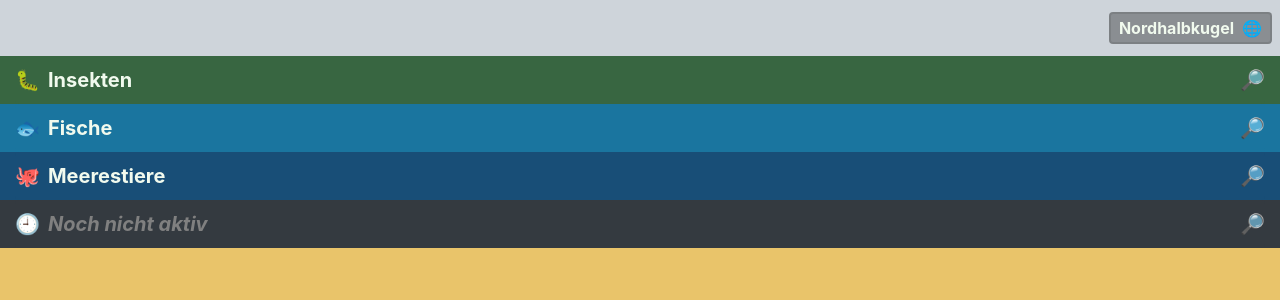
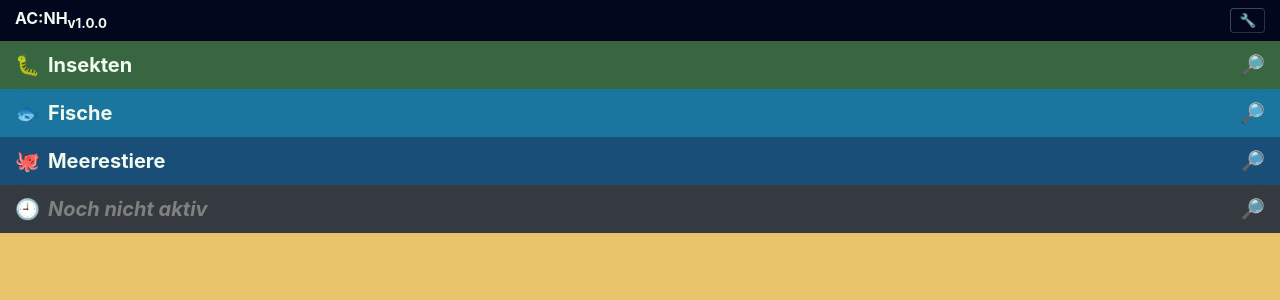
Before and after one commit to algoristic/acnh, a React (Create React App) app: page / in a window 1280 px wide. Shown: the top 300 px of the page. Built offline with nearby package versions, Linux system fonts and the light colour scheme.

Commit message:
Implement settings-bar

```diff
--- a/src/components/Animal.js
+++ b/src/components/Animal.js
@@ -2,13 +2,13 @@
 
 import Hemisphere from '../context/Hemisphere'
 
-export default ({ animal, color }) => {
+export default ({ animal, colors:{ header } }) => {
     return (
         <Hemisphere.Consumer>
         {({ hemisphere }) => {
             return (
                 <div className='animal-wrapper col-12 col-md-6 col-lg-4'>
-                    <section className='animal' style={{ background: color }}>
+                    <section className='animal' style={{ background: header }}>
                         <header className='animal-header'>
                             <span className='animal-name'>{animal.name}</span>
                             <span className='animal-value'>({animal.value}&nbsp;Sternis)</span>
--- a/src/components/Panel.css
+++ b/src/components/Panel.css
@@ -1,6 +1,5 @@
 .panel {
     color: white;
-    /*border-radius: var(--panel-border-radius);*/
     border-width: 0;
     border-style: solid;
     margin: 0 auto;
@@ -30,7 +29,6 @@
 }
 .panel .panel-body {
     border-radius: var(--panel-border-radius);
-    background: rgba(255, 255, 255, .33);
 }
 .panel.collapsed .panel-body {
     display: none;
--- a/src/components/Panel.js
+++ b/src/components/Panel.js
@@ -44,8 +44,8 @@
                         { collapsed ? '🔎' : '...' }
                     </span>
                 </header>
-                <main className='panel-body row'>
-                    { !collapsed && animals().map((animal) => <Animal key={++index} animal={animal} color={colors.body} />) }
+                <main className='panel-body row' style={{ background: '#03071e' }}>
+                    { !collapsed && animals().map((animal) => <Animal key={++index} animal={animal} colors={colors} />) }
                 </main>
             </article>
         );
--- a/src/components/SettingsBar.css
+++ b/src/components/SettingsBar.css
@@ -1,22 +1,29 @@
+.settings-bar-wrapper.settings-collapse .settings-bar-content {
+    display: none;
+}
+.settings-bar-wrapper {
+    background: #03071e;
+    color: #f1faee;
+}
 .settings-bar {
-    background: #ced4da;
-    color: #f1faee;
     font-weight: bold;
     display: flex;
+    justify-content: space-between;
+    padding-top: .5rem;
+    padding-bottom: .5rem;
+}
+.settings-bar .menu-toggle {
+    cursor: pointer;
+    background: rgba(0, 0, 0, 0);
+    border-radius: var(--panel-border-radius);
+    padding: .25rem .5rem;
+    font-weight: bold;
+    color: inherit;
+    border-width: 1px;
+    border-color: rgba(255, 255, 255, .25);
+}
+.settings-bar-wrapper .settings-bar-content {
+    display: flex;
     justify-content: flex-end;
-    padding: .75rem .5rem;
+    padding-bottom: .5rem;
 }
-.hemisphere-toggle {
-    border-radius: var(--panel-border-radius);
-    background: rgba(0, 0, 0, .33);
-    border: .15rem solid rgba(0, 0, 0, .1);
-    padding: .25rem .5rem;
-    cursor: pointer;
-}
-.hemisphere-toggle:active {
-    background: rgba(0, 0, 0, .5);
-}
-
-.hemisphere-toggle .hemisphere-name {
-    margin-right: .5rem;
-}
--- a/src/components/SettingsBar.js
+++ b/src/components/SettingsBar.js
@@ -1,33 +1,52 @@
-import './SettingsBar.css'
+import { Component } from 'react'
 
 import Hemisphere from '../context/Hemisphere'
 
-const Toggle = ({ click, text, icon }) => {
-    return (
-        <a className='hemisphere-toggle' onClick={() => click()}>
-            <span className='hemisphere-name'>{ text }</span>
-            <span className='hemisphere-icon'>{ icon }</span>
-        </a>
-    );
+import Toggle from './Toggle'
+
+import './SettingsBar.css'
+
+export default class SettingsBar extends Component {
+    constructor(props) {
+        super(props);
+        this.state = {
+            collapsed: true
+        };
+        this.toggle = this.toggle.bind(this);
+    }
+
+    toggle() {
+        this.setState({
+            collapsed: !this.state.collapsed
+        });
+    }
+
+    render() {
+        const north = 'northernHemisphere';
+        const south = 'southernHemisphere';
+        const { collapsed } = this.state;
+        return (
+            <div className={'settings-bar-wrapper' + (collapsed ? ' settings-collapse' : '')}>
+                <div className='settings-bar container-fluid'>
+                    <span className='app-name'>AC:NH<sub>v1.0.0</sub></span>
+                    <button className='menu-toggle' onClick={this.toggle}>
+                        <span className='toggle-icon'>🔧</span>
+                    </button>
+                </div>
+                <div className='settings-bar-content container-fluid'>
+                    <Hemisphere.Consumer>
+                    {({ hemisphere, change }) => {
+                        let result;
+                        if(hemisphere === north) {
+                            result = <Toggle click={() => change(south)} text='Nordhalbkugel' icon={'🌏'} />;
+                        } else {
+                            result = <Toggle click={() => change(north)} text='Südhalbkugel' icon={'🌍'} />
+                        }
+                        return result;
+                    }}
+                    </Hemisphere.Consumer>
+                </div>
+            </div>
+        );
+    }
 }
-
-export default () => {
-    const north = 'northernHemisphere';
-    const south = 'southernHemisphere';
-    return (
-        <Hemisphere.Consumer>
-        {({ hemisphere, change }) => {
-            return (
-                <div className='settings-bar'>
-                {
-                    hemisphere === north && <Toggle click={() => change(south)} text='Nordhalbkugel' icon={'🌐'} />
-                }
-                {
-                    hemisphere === south && <Toggle click={() => change(north)} text='Südhalbkugel' icon={'🌐'} />
-                }
-                </div>
-            );
-        }}
-        </Hemisphere.Consumer>
-    );
-}
--- /dev/null
+++ b/src/components/Toggle.css
@@ -0,0 +1,15 @@
+.settings-toggle {
+    border-radius: var(--panel-border-radius);
+    background: rgba(255, 255, 255, .33);
+    border: .15rem solid rgba(0, 0, 0, .1);
+    padding: .25rem .5rem;
+    cursor: pointer;
+    display: inline-block;
+}
+.settings-toggle:active {
+    background: rgba(0, 0, 0, .5);
+}
+
+.settings-toggle .settings-name {
+    margin-right: .5rem;
+}
--- /dev/null
+++ b/src/components/Toggle.js
@@ -0,0 +1,10 @@
+import './Toggle.css'
+
+export default ({ click, text, icon }) => {
+    return (
+        <div className='settings-toggle' onClick={() => click()}>
+            <span className='settings-name'>{ text }</span>
+            <span className='settings-icon'>{ icon }</span>
+        </div>
+    );
+}
```
